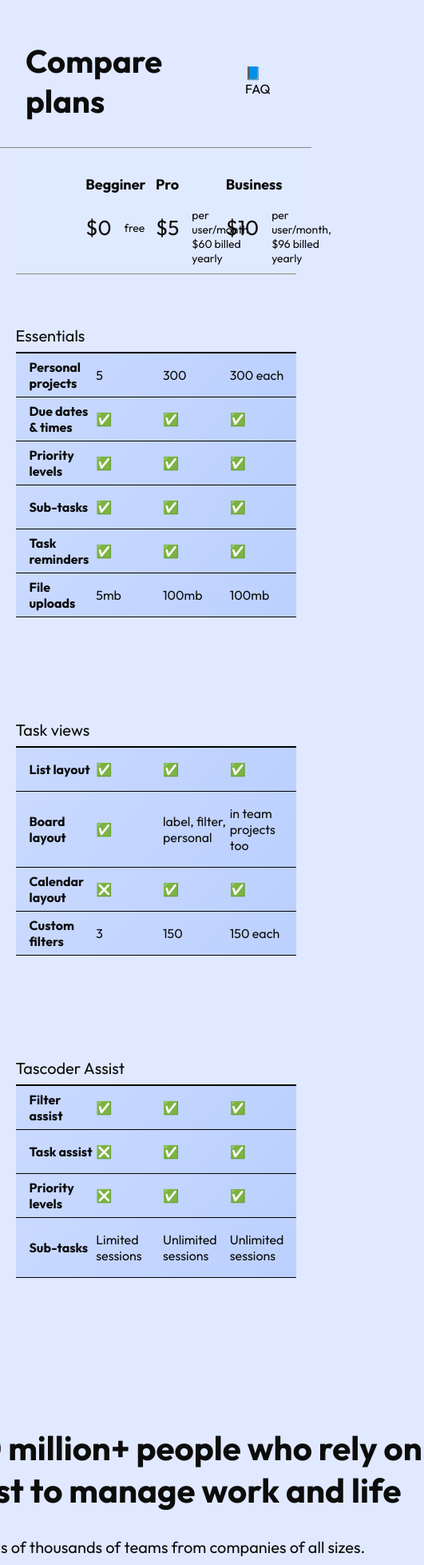
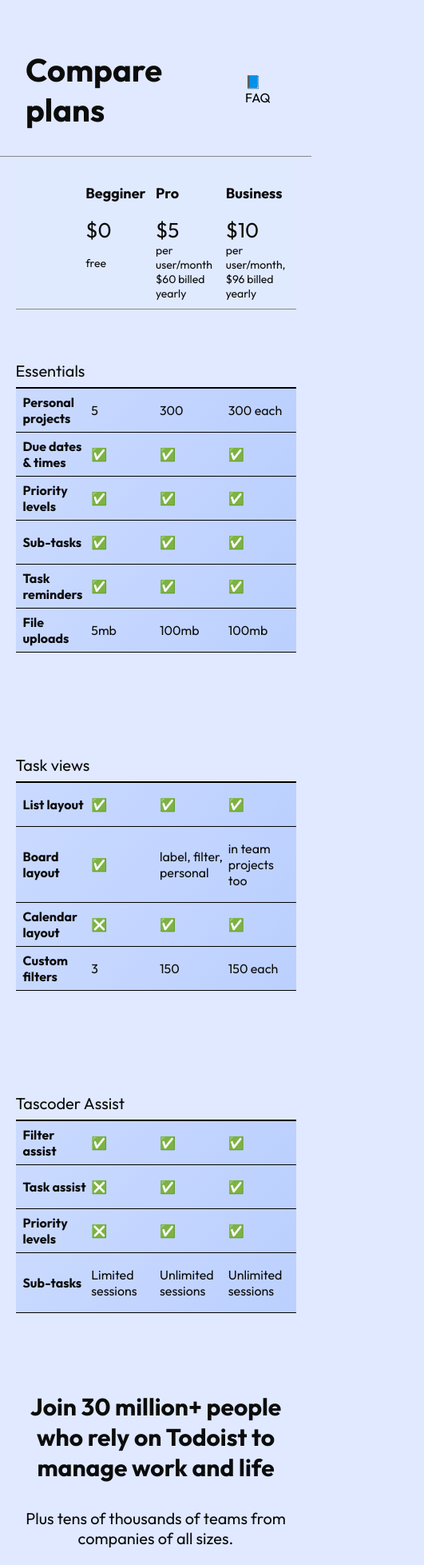
Before and after one commit to m-inic/Tascoder, a React (Vite) app in the folder Tascoder/: page /deals in a window 390 px wide. Shown: the part 2273-4230 px from the top of the page at 80% size, 531 px wide, since content can reach past the window. Built offline with nearby package versions, Linux system fonts and the light colour scheme.

Commit message:
go gotov deals

```diff
--- a/Tascoder/src/components/masterComponentsQueries.css
+++ b/Tascoder/src/components/masterComponentsQueries.css
@@ -253,6 +253,14 @@
 
   #dealsTableSection #dealsPageStartNow {
     margin: 100px 0 -90px 0;
+  }
+
+  #dealsComparisonHolder .tablesDealsPage tr {
+    padding-left: 8px;
+  }
+
+  #dealsNamesHolder .dealsNames {
+    width: 24%;
   }
 
   /*#####################################################################
@@ -982,4 +990,39 @@
   .dealsNames .dealsPrices span {
     font-size: 14px;
   }
+
+  #tableHolder #dealsComparisonHolder {
+    height: 1428px;
   }
+
+  #dealsNamesHolder .dealsNames {
+    width: 33%;
+  }
+
+  .dealsNames .dealsPrices {
+    align-items: flex-start;
+    flex-direction: column;
+  }
+
+  .dealsNames .dealsPrices span {
+    width: 5rem;
+  }
+
+  .tablesDealsPage td {
+    width: 21%;
+  }
+
+  #dealsTableSection #dealsPageStartNow h2 {
+    font-size: 30px;
+    width: 85%;
+  }
+
+  #dealsTableSection #dealsPageStartNow {
+    margin: 55px 0 -90px 0;
+  }
+
+  #dealsTableSection #dealsPageStartNow p {
+    text-align: center;
+      width: 95%;
+  }
+}
```
Lines whose indentation alone changed are shown as unchanged.
